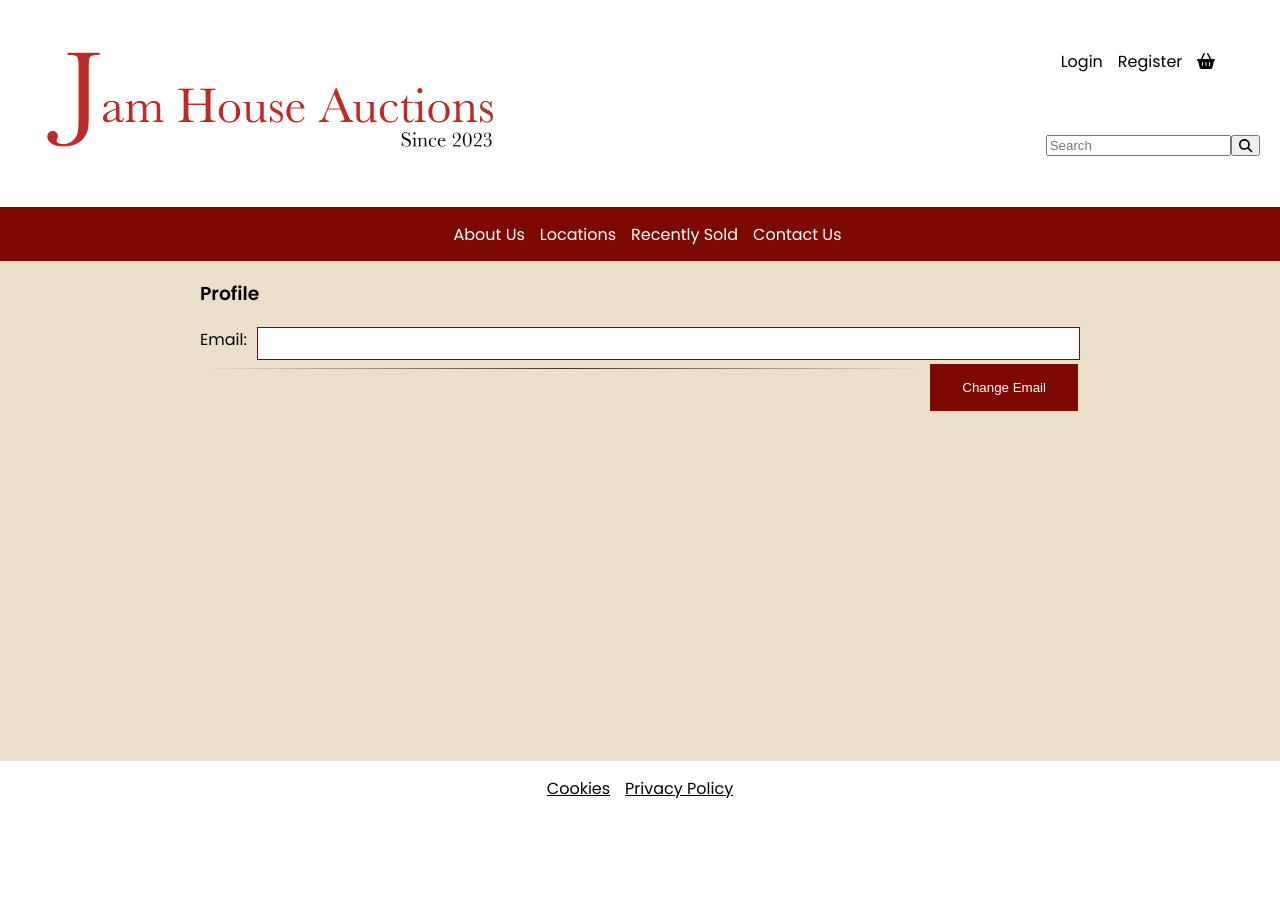
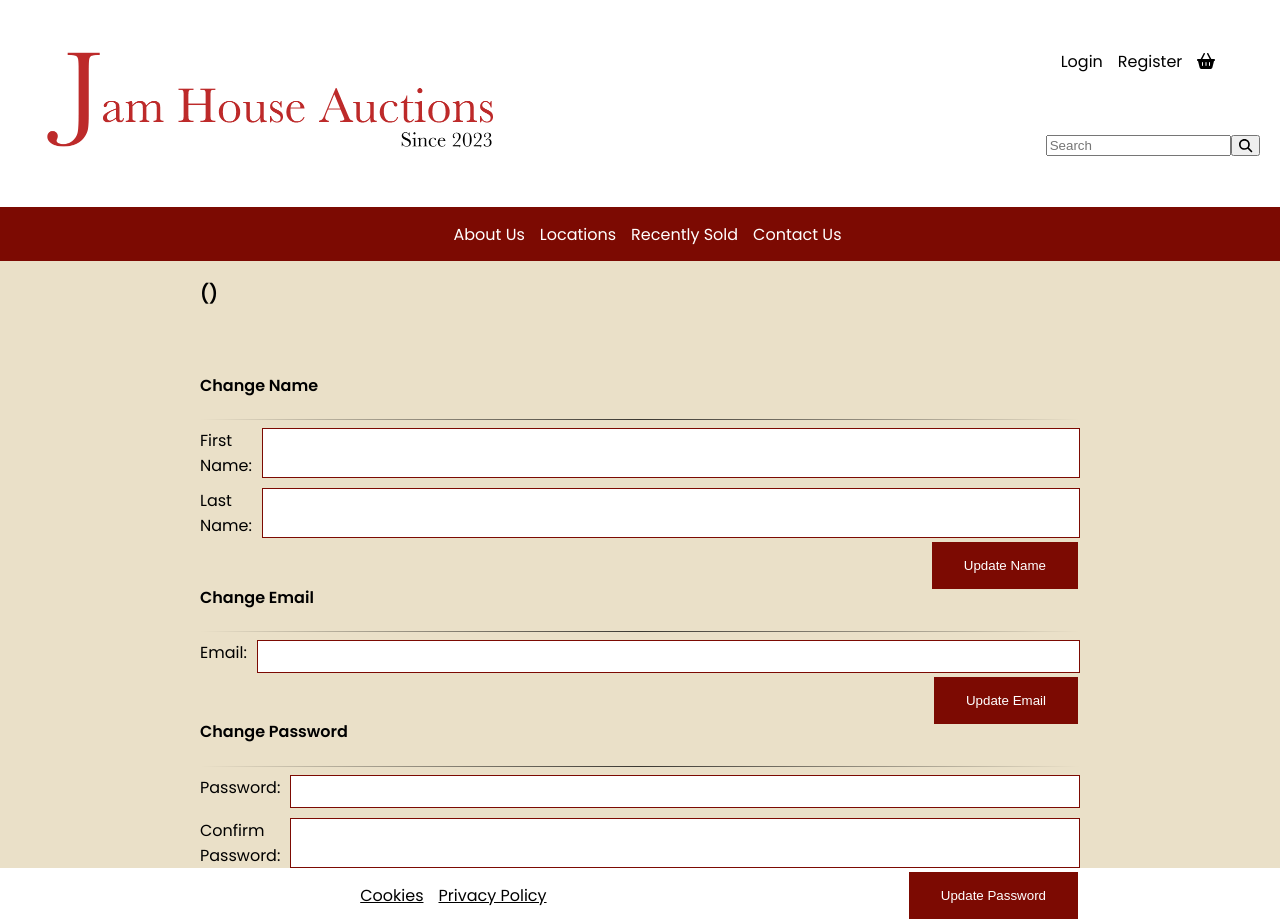
Before and after one commit to GeorgeWhittington/auction-website, a React (Create React App) app in the folder jamhouse-react/: page /profile in a window 1280 px wide. Before the commit the page ends 816 px from the top, so only its background shows below. Built offline with nearby package versions, Linux system fonts and the light colour scheme; no server answers.

Commit message:
Added basic profile page

```diff
--- a/jamhouse-react/src/components/Form.js
+++ b/jamhouse-react/src/components/Form.js
@@ -3,7 +3,7 @@ import "../components/Form.css";
 export function FormInput(props) {
     return (<>
         <label htmlFor={props.id}>{props.label}</label>
-        <input id={props.id}  className="form-input" type={props.type} value={props.value} onChange={props.onChange}></input>
+        <input id={props.id}  className="form-input" type={props.type} autoComplete={props.autocomplete} value={props.value} placeholder={props.placeholder} onChange={props.onChange}></input>
     </>);
 }
 
@@ -13,7 +13,7 @@ export function FormBreak(props) {
 
 export function FormAwesome(props) {
     return (
-        <form onSubmit={props.onSubmit}>
+        <form onSubmit={props.onSubmit} autoComplete={props.autocomplete}>
             <div className="form-container">
                 {props.children}
             </div>
--- a/jamhouse-react/src/components/LoginLogoutRegister.js
+++ b/jamhouse-react/src/components/LoginLogoutRegister.js
@@ -14,7 +14,7 @@ export default function LoginLogoutRegister({ username }) {
   }
 
   if (username !== null) {
-    var options = <><a href="#">Welcome {username}!</a><a href="#" onClick={logout}>Logout</a></>;
+    var options = <><a href="/profile">Welcome {username}!</a><a href="#" onClick={logout}>Logout</a></>;
   } else {
     var options = <><Link to="/login">Login</Link><Link to="/register">Register</Link></>;
   }
--- a/jamhouse-react/src/pages/Profile.js
+++ b/jamhouse-react/src/pages/Profile.js
@@ -1,26 +1,143 @@
 import axios from "axios";
 import { api } from "../constants";
 import { FormAwesome, FormBreak, FormInput } from "../components/Form"
+import { useEffect, useState } from "react";
+import { useCookies } from "react-cookie";
 
 export default function Profile() {
 
-    axios.get()
+    const [cookies, setCookie] = useCookies();
+    const [accessToken, setAccessToken] = useState(cookies["access-token"]);
+
+    const [fname, setFName] = useState("");
+    const [lname, setLName] = useState("");
+    const [email, setEmail] = useState("");
+
+    const [uStatus, setUStatus] = useState("");
+
+    const [uFName, setUFName] = useState("");
+    const [uLName, setULName] = useState("");
+    const [uEmail, setUEmail] = useState("");
+    const [uPass, setUPass] = useState("");
+    const [uConfirmPass, setUConfirmPass] = useState("");
+
+    function loadDetails() {
+        axios.get(api + "/me?v=1", { headers: { "Authorization": `Token ${accessToken}` } })
+            .then((response) => {
+                console.log(response)
+                setFName(response.data['first_name']);
+                setLName(response.data['last_name']);
+                setEmail(response.data['email'])
+            })
+            .catch((error) => { }
+            )
+    }
+
+    useEffect(() => {
+        loadDetails();
+    }, [accessToken])
+
+
+
+    function changeNameSubmit(e) {
+        e.preventDefault();
+
+        if (uFName.length == 0 || uLName.length == 0) {
+            setUStatus("Please enter a first and last name");
+            return;
+        }
+
+        axios.post(api + "/update-name", { 'first_name': uFName, 'last_name': uLName }, { headers: { "Authorization": `Token ${accessToken}` } })
+            .then(function (response) {
+                setUStatus(response.data['msg']);
+                loadDetails();
+            })
+            .catch(function (error) {
+                setUStatus(error.response.data['msg']);
+                loadDetails();
+            });
+
+
+    }
+
     function changeEmailSubmit(e) {
         e.preventDefault();
+
+        if (!uEmail.includes('@')) {
+            setUStatus("Please enter a valid email address");
+            return;
+        }
+
+        axios.post(api + "/update-email", { 'email': uEmail }, { headers: { "Authorization": `Token ${accessToken}` } })
+            .then(function (response) {
+                console.log(response);
+                setUStatus(response.data['msg']);
+                loadDetails();
+            })
+            .catch(function (error) {
+                setUStatus(error.response.data['msg'])
+            });
+
+
+    }
+
+    function changePasswordSubmit(e) {
+        e.preventDefault();
+
+        if (uPass != uConfirmPass) {
+            setUStatus("Passwords Must Match!");
+            return;
+        }
+
+        if (uPass.length < 6) {
+            setUStatus("Please enter a password");
+            return;
+        }
+
+        axios.post(api + "/update-password", { 'password': uPass }, { headers: { "Authorization": `Token ${accessToken}` } })
+            .then(function (response) {
+                console.log(response);
+                setUStatus(response.data['msg']);
+                loadDetails();
+            })
+            .catch(function (error) {
+                setUStatus(error.response.data['msg'])
+            });
     }
 
     return (
 
-    <div>
+        <div>
 
-        <h3>Profile</h3>
+            <h3>{fname} {lname} ({email})</h3>
 
-        <FormAwesome submitText="Change Email" onSubmit={changeEmailSubmit}>
-            <FormInput label="Email:" id="email" type="email"></FormInput>
-        </FormAwesome>
+            <b><i><center>&nbsp;{uStatus}</center></i></b>
 
-        <hr></hr>
-    </div>
+            <h4>Change Name</h4>
+            <hr></hr>
+            <FormAwesome submitText="Update Name" onSubmit={changeNameSubmit} autocomplete="off">
+                <FormInput label="First Name:" id="fname" type="text" onChange={e => setUFName(e.target.value)} placeholder={fname}></FormInput>
+                <FormInput label="Last Name:" id="lastname" type="text" onChange={e => setULName(e.target.value)} placeholder={lname}></FormInput>
+            </FormAwesome>
+
+            <br></br>
+
+            <h4>Change Email</h4>
+            <hr></hr>
+
+            <FormAwesome submitText="Update Email" onSubmit={changeEmailSubmit} autocomplete="off">
+                <FormInput label="Email:" id="uemail" type="email" onChange={e => setUEmail(e.target.value)} placeholder={email}></FormInput>
+            </FormAwesome>
+
+            <br></br>
+
+            <h4>Change Password</h4>
+            <hr></hr>
+            <FormAwesome submitText="Update Password" onSubmit={changePasswordSubmit} autocomplete="off">
+                <FormInput label="Password:" id="upass" type="password" autocomplete="new-password" onChange={e => setUPass(e.target.value)}></FormInput>
+                <FormInput label="Confirm Password:" id="uconfpass" type="password" autocomplete="new-password" onChange={e => setUConfirmPass(e.target.value)}></FormInput>
+            </FormAwesome>
+        </div>
 
 
     )
```
Also changed, not shown: 2 other files (tests, documents, lock files or other folders).
